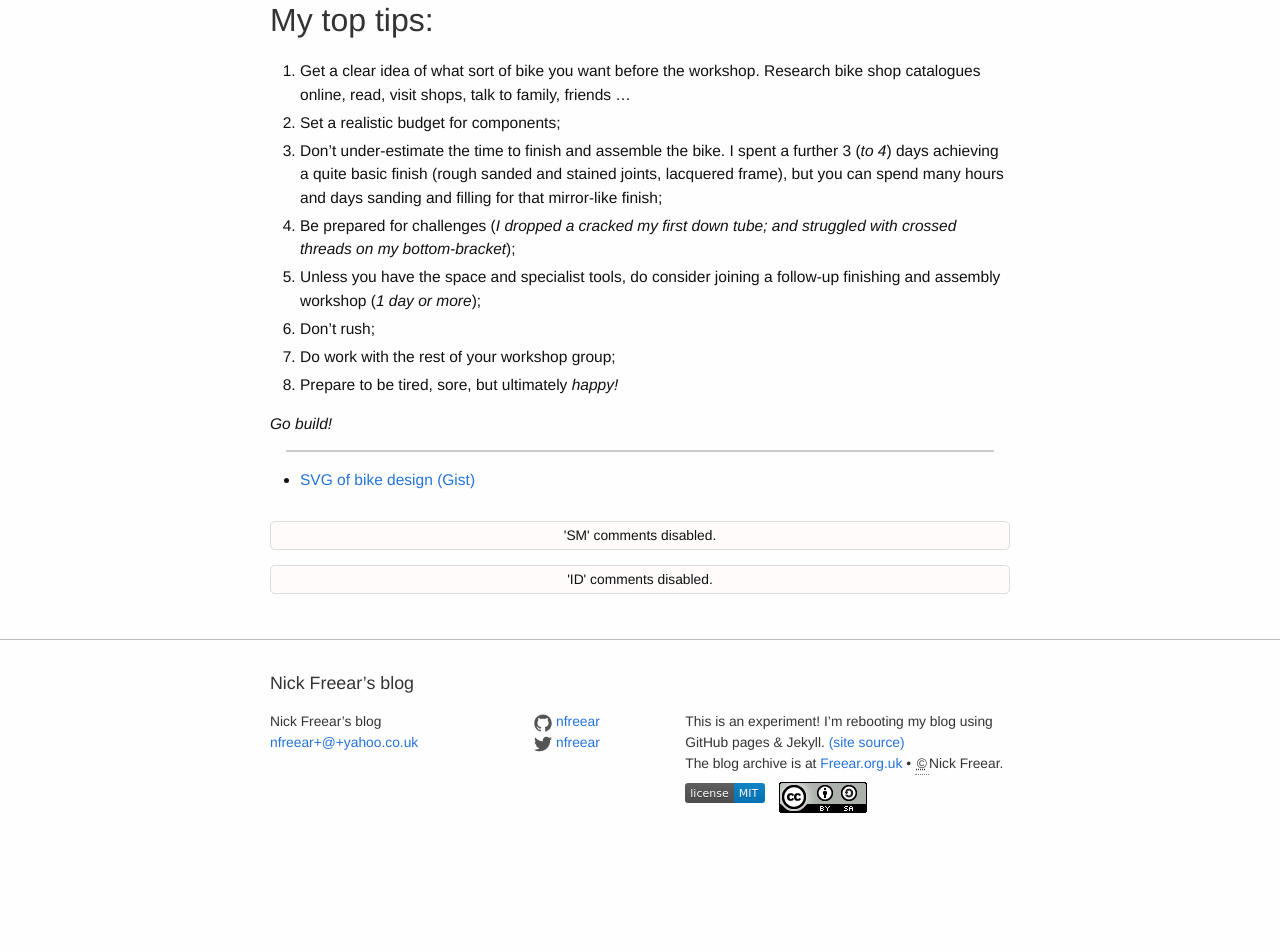
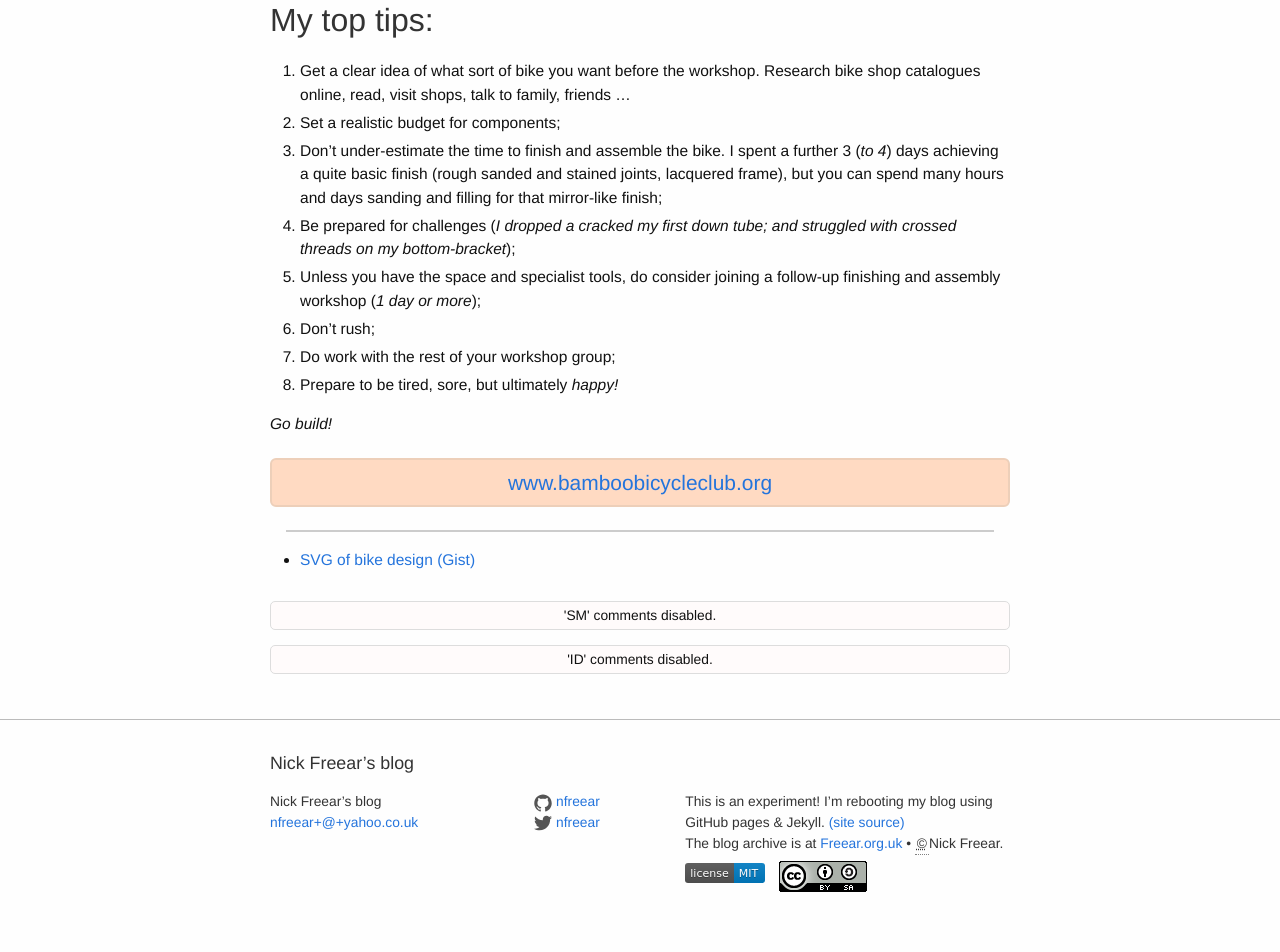
Before and after one commit to nfreear/nfreear.github.io, a Jekyll site: the page built from _posts/2019-05-25-bamboo-bicycle.md, in a window 1280 px wide. Shown: the part 2144-3096 px from the top of the page. Built offline with Jekyll 4.4.1, drawn with Linux system fonts in a browser that asks for light colours; a script that is not in the unit is left out; comment, search, counter and statistics services are not loaded; before the commit the page ends 3017 px from its top, so only the background shows below that.

Commit message:
Added `_BIG_ME_` links to 2x 2019 blog posts [ci skip]

```diff
--- a/_posts/2019-05-25-bamboo-bicycle.md
+++ b/_posts/2019-05-25-bamboo-bicycle.md
@@ -88,6 +88,8 @@ I used a brand new donor bike, which is a [Planet X Full Monty SRAM Apex 1 Mecha
 
 _Go build!_
 
+[www.bamboobicycleclub.org][bam-big]
+
 ---
 
 <!-- * [Google Doc][gdoc] -->
--- a/_sass/_custom.scss
+++ b/_sass/_custom.scss
@@ -97,6 +97,7 @@ img[ src *= "open-media-player/badge.svg" ] {
     width: 96px; height: 24px; // x 1.2;
 }
 
+a[ href *= _BIG_ME_ ],
 .big_me {
     text-align: center;
     font-size: 1.35em;
@@ -111,8 +112,8 @@ img[ src *= "open-media-player/badge.svg" ] {
     padding: 7px; //7px 0;
     //margin: 1.2em 0;
     margin: 23px 0;
-    background: $message-background;
-    border: 2px solid #ddd;
+    background: #ffdac2; // Was: $message-background;
+    border: 2px solid #edcfb9; // #ddd;
     border-radius: 6px;
 
     em {
```
Also changed, not shown: other parts of _posts/2019-05-25-bamboo-bicycle.md (+1 -0 lines), _posts/2019-06-28-cloudworks-archive.md (+4 -1 lines).
